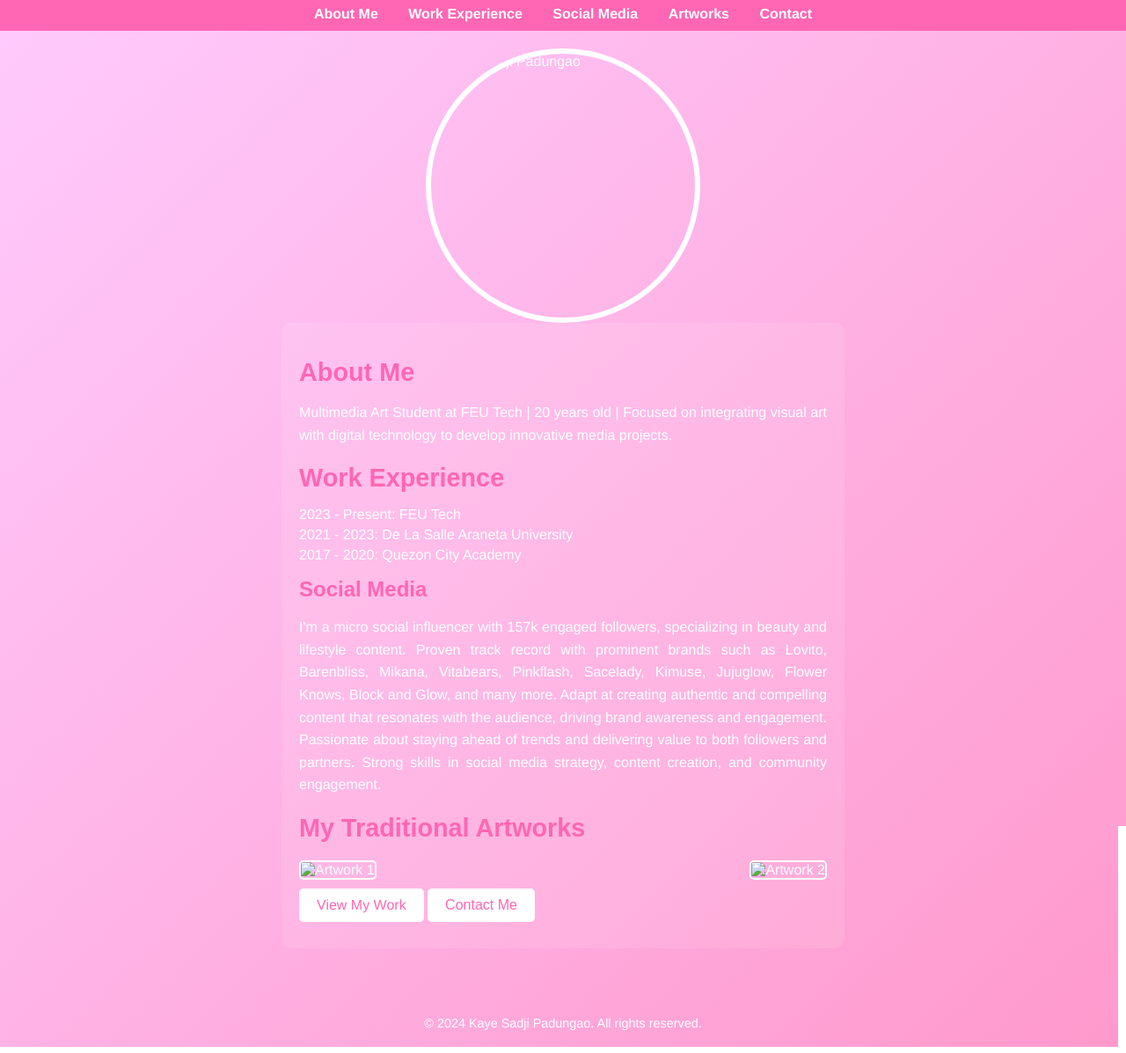
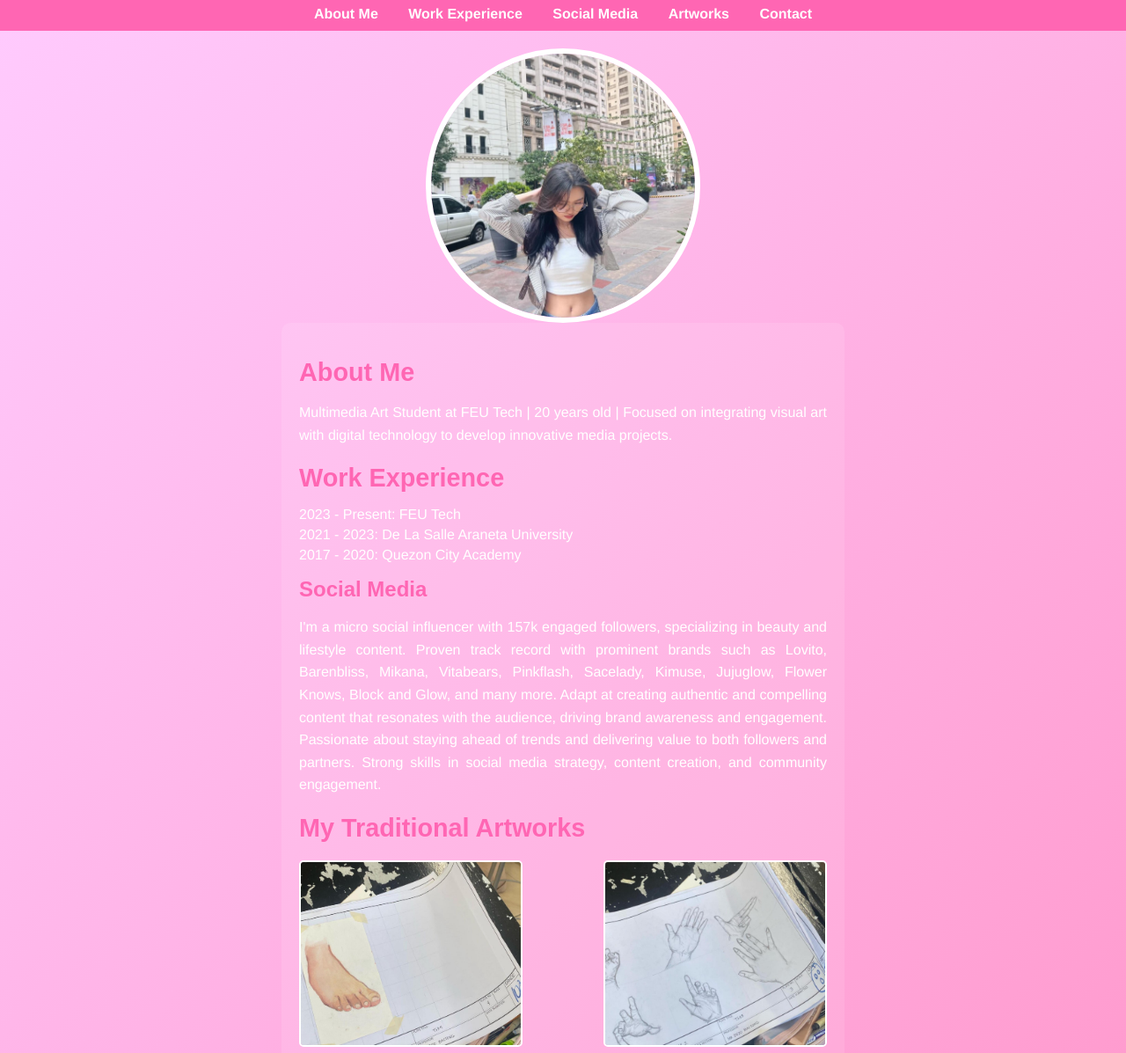
Before and after one commit to kayepadungao/WD-DLSU, a plain HTML site: page WD-ProjectName/index.html in a window 1280 px wide. Shown: the part 78-1275 px from the top of the page at 88% size. Drawn offline with Linux system fonts and the light colour scheme; files that its build step writes are made by us from their sources.

Commit message:
Add files via upload

```diff
--- a/WD-ProjectName/index.html
+++ b/WD-ProjectName/index.html
@@ -151,7 +151,7 @@
         </nav>
     </header>
 
-    <img src="images/462560549_1333319127636726_7056012790542784649_n.jpg" alt="Kaye Sadji Padungao" class="profile-pic">
+    <img src="img/462560549_1333319127636726_7056012790542784649_n.jpg" alt="Kaye Sadji Padungao" class="profile-pic">
     <div class="content" id="about">
         <h3>About Me</h3>
         <p>Multimedia Art Student at FEU Tech | 20 years old | Focused on integrating visual art with digital technology to develop innovative media projects.</p>
@@ -168,8 +168,8 @@
 
         <h3 id="artworks">My Traditional Artworks</h3>
         <div class="artworks">
-            <img src="images/art1.jpg" alt="Artwork 1" class="artwork">
-            <img src="images/art2.jpg" alt="Artwork 2" class="artwork">
+            <img src="img/art1.jpg" alt="Artwork 1" class="artwork">
+            <img src="img/art2.jpg" alt="Artwork 2" class="artwork">
         </div>
 
         <a href="https://www.tiktok.com/@seoshhi" class="button" target="_blank">View My Work</a>
```
